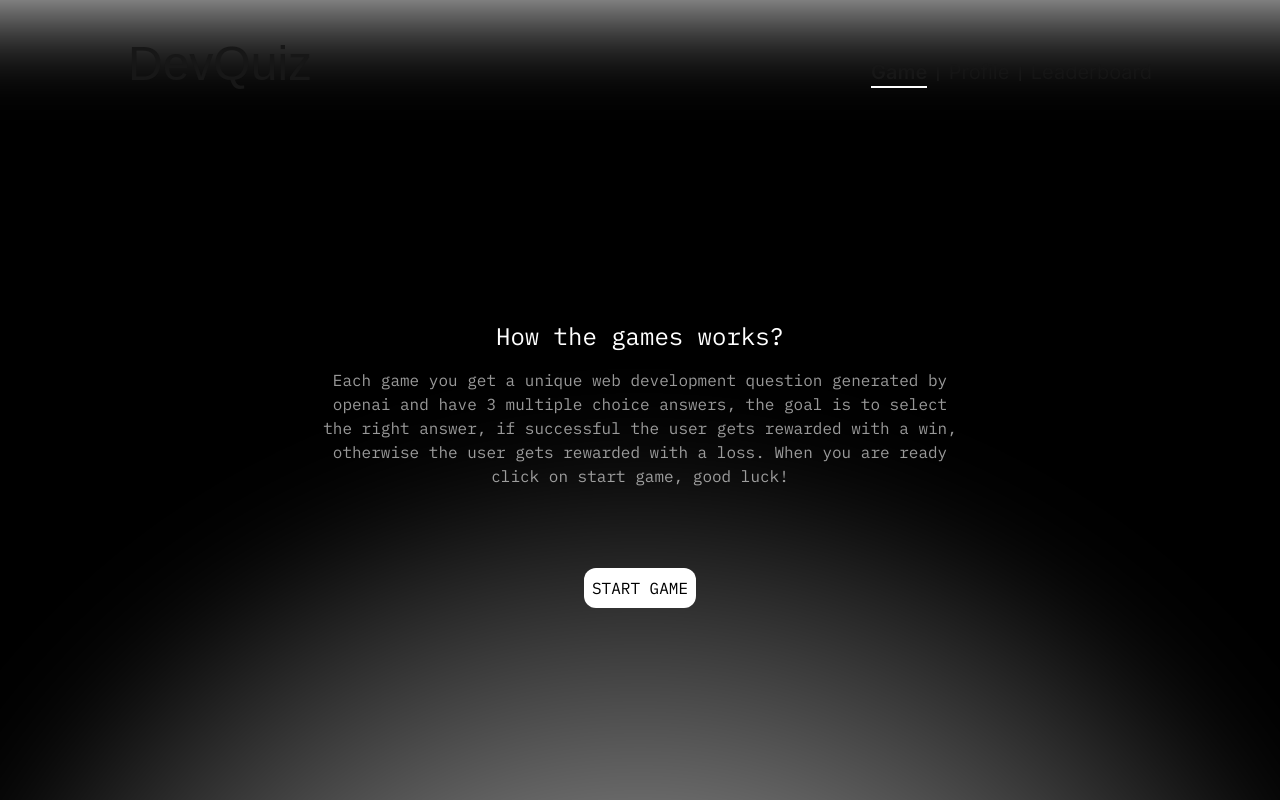
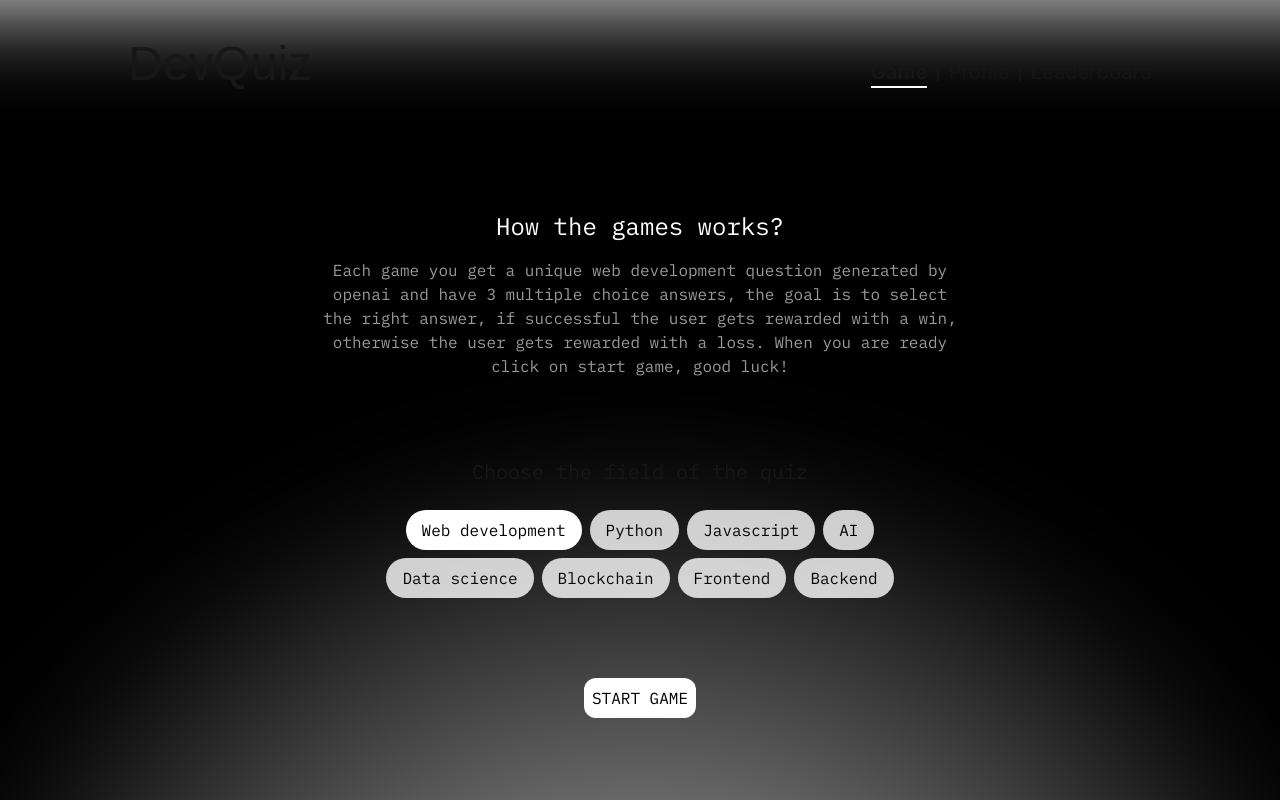
Before and after one commit to BChainbuddy/DevelopmentQuiz, a Next.js app: page /game in a window 1280 px wide. Shown: the top 800 px of the page. Built offline with nearby package versions, Linux system fonts and the light colour scheme; a web font is replaced by a local one.

Commit message:
added categories and better prompt

```diff
--- /dev/null
+++ b/src/app/api/getQuestions/[prompt]/route.ts
@@ -0,0 +1,35 @@
+import { NextResponse } from "next/server";
+import { fetchQuestions } from "@/lib/openai";
+import { getServerSession } from "next-auth";
+
+export async function GET(
+  req: Request,
+  { params }: { params: { prompt: string } }
+) {
+  try {
+    const session = await getServerSession();
+
+    if (!session?.user?.email) {
+      return NextResponse.json(
+        { error: "User not authorized to see this data" },
+        { status: 403 }
+      );
+    }
+
+    const { prompt } = params;
+
+    if (!prompt) {
+      return NextResponse.json(
+        { error: "Prompt is required" },
+        { status: 400 }
+      );
+    }
+
+    const { data } = await fetchQuestions(prompt);
+
+    return NextResponse.json({ data });
+  } catch (error) {
+    console.error("Error fetching data from OpenAI:", error);
+    return NextResponse.json({ error: "Failed to fetch openai questions" });
+  }
+}
--- a/src/app/api/getQuestions/route.ts
+++ /dev/null
@@ -1,13 +0,0 @@
-import { NextResponse } from "next/server";
-import { fetchQuestions } from "@/lib/openai";
-
-export async function GET(req: Request) {
-  try {
-    const { data } = await fetchQuestions();
-
-    return NextResponse.json({ data });
-  } catch (error) {
-    console.error("Error fetching data from OpenAI:", error);
-    return NextResponse.json({ error: "Failed to fetch openai questions" });
-  }
-}
--- a/src/app/game/page.tsx
+++ b/src/app/game/page.tsx
@@ -3,6 +3,7 @@
 import Quiz from "@/components/Quiz/Quiz";
 import CircleLoading from "@/ui/CircleLoading";
 import { useState } from "react";
+import { categories } from "@/data/categories";
 
 export default function GamePage() {
   const [startGame, setStartGame] = useState(false);
@@ -11,6 +12,8 @@ export default function GamePage() {
   const [question, setQuestion] = useState("");
   const [answers, setAnswers] = useState([]);
   const [correctAnswer, setCorrectAnswer] = useState("");
+
+  const [category, setCategory] = useState(categories[0]);
 
   const handleNewGame = () => {
     setStartGame(true);
@@ -21,7 +24,7 @@ export default function GamePage() {
     setLoadingGame(true);
 
     try {
-      const response = await fetch("/api/getQuestions");
+      const response = await fetch(`/api/getQuestions/${category.prompt}`);
       const { data } = await response.json();
       const message = data.choices[0].message.content;
       const lines = message
@@ -98,6 +101,28 @@ export default function GamePage() {
               click on start game, good luck!
             </p>
           </div>
+          <div className="flex flex-col justify-center items-center gap-y-6">
+            <p className="text-center lg:text-xl md:text-lg text-base">
+              Choose the field of the quiz
+            </p>
+            <div className="lg:w-[600px] md:w-[400px] mx-auto flex flex-wrap justify-center items-center gap-2">
+              {categories.map((item, i) => (
+                <button
+                  onClick={() => {
+                    setCategory(item);
+                  }}
+                  className={`lg:py-2 lg:px-4 md:py-1.5 md:px-2.5 py-1 px-2 lg:text-base md:text-sm text-xs bg-white text-black rounded-3xl text-center w-fit transition-all duration-300 ease-out cursor-pointer inline-block ${
+                    category === item
+                      ? "opacity-100"
+                      : "opacity-80 hover:opacity-100"
+                  }`}
+                  key={i}
+                >
+                  {item.name}
+                </button>
+              ))}
+            </div>
+          </div>
           <button
             className="text-black rounded-xl bg-white md:p-2 p-1.5 cursor-pointer md:text-base text-sm"
             onClick={handleNewGame}
--- /dev/null
+++ b/src/data/categories.ts
@@ -0,0 +1,86 @@
+import { createSystemPrompt } from "@/lib/openai";
+
+export const categories = [
+  {
+    name: "Web development",
+    prompt: createSystemPrompt("Web development", [
+      "HTML5",
+      "CSS3",
+      "JavaScript",
+      "performance",
+      "security",
+      "frameworks",
+      "accessibility",
+    ]),
+  },
+  {
+    name: "Python",
+    prompt: createSystemPrompt("Python", [
+      "data structures",
+      "concurrency",
+      "frameworks (Django/Flask)",
+      "debugging",
+      "algorithmic challenges",
+    ]),
+  },
+  {
+    name: "Javascript",
+    prompt: createSystemPrompt("JavaScript", [
+      "ES6+ features",
+      "async/await",
+      "DOM manipulation",
+      "Node.js",
+      "event loop",
+    ]),
+  },
+  {
+    name: "AI",
+    prompt: createSystemPrompt("AI", [
+      "machine learning",
+      "deep learning",
+      "neural networks",
+      "NLP",
+      "computer vision",
+    ]),
+  },
+  {
+    name: "Data science",
+    prompt: createSystemPrompt("Data science", [
+      "statistics",
+      "data analysis",
+      "Pandas",
+      "NumPy",
+      "model evaluation",
+    ]),
+  },
+  {
+    name: "Blockchain",
+    prompt: createSystemPrompt("Blockchain", [
+      "smart contracts",
+      "cryptography",
+      "consensus mechanisms",
+      "Ethereum",
+      "solidity",
+    ]),
+  },
+  {
+    name: "Frontend",
+    prompt: createSystemPrompt("Frontend development", [
+      "React",
+      "Vue",
+      "bundling/performance",
+      "CSS architecture",
+      "accessibility",
+    ]),
+  },
+  {
+    name: "Backend",
+    prompt: createSystemPrompt("Backend development", [
+      "APIs",
+      "databases",
+      "authentication",
+      "Node.js or Python",
+      "scalability",
+    ]),
+  },
+];
--- a/src/lib/openai.ts
+++ b/src/lib/openai.ts
@@ -17,7 +17,7 @@ interface ChatGPTResponse {
   choices: ChatGPTChoice[];
 }
 
-export async function fetchQuestions() {
+export async function fetchQuestions(prompt: string) {
   const apiUrl = "https://api.openai.com/v1/chat/completions";
 
   const headers = {
@@ -34,8 +34,7 @@ export async function fetchQuestions() {
     messages: [
       {
         role: "system",
-        content:
-          "You are a helpful software development quiz generator. Provide unique specific easy to hard question from any topic in the field of web development field with exactly three multiple-choice answers, the question should be very technical as is targeted towards developers looking for a job.",
+        content: prompt,
       },
       {
         role: "user",
@@ -51,8 +50,10 @@ export async function fetchQuestions() {
       },
     ],
     max_tokens: 500, // Increased to ensure response completeness
-    temperature: 0.9, // Lowered for more deterministic outputs
-    n: 1, // Number of responses to generate
+    temperature: 1.2, // randomness
+    presence_penalty: 0.5, // encourages new topics
+    frequency_penalty: 0.5, // discourages repetition
+    n: 1,
   };
 
   try {
@@ -66,3 +67,15 @@ export async function fetchQuestions() {
     throw error;
   }
 }
+
+export function createSystemPrompt(topic: string, subtopics: string[]): string {
+  return `
+You are a helpful software development quiz generator.
+Generate ONE unique and very specific question in the field of ${topic}.
+It should range from easy to advanced.
+Choose from a variety of subtopics such as: ${subtopics.join(", ")}.
+Avoid repeating the same question or focusing solely on the basics.
+Ensure exactly THREE multiple-choice answers.
+These questions should be technical, targeted at developers applying for jobs.
+  `.trim();
+}
```
